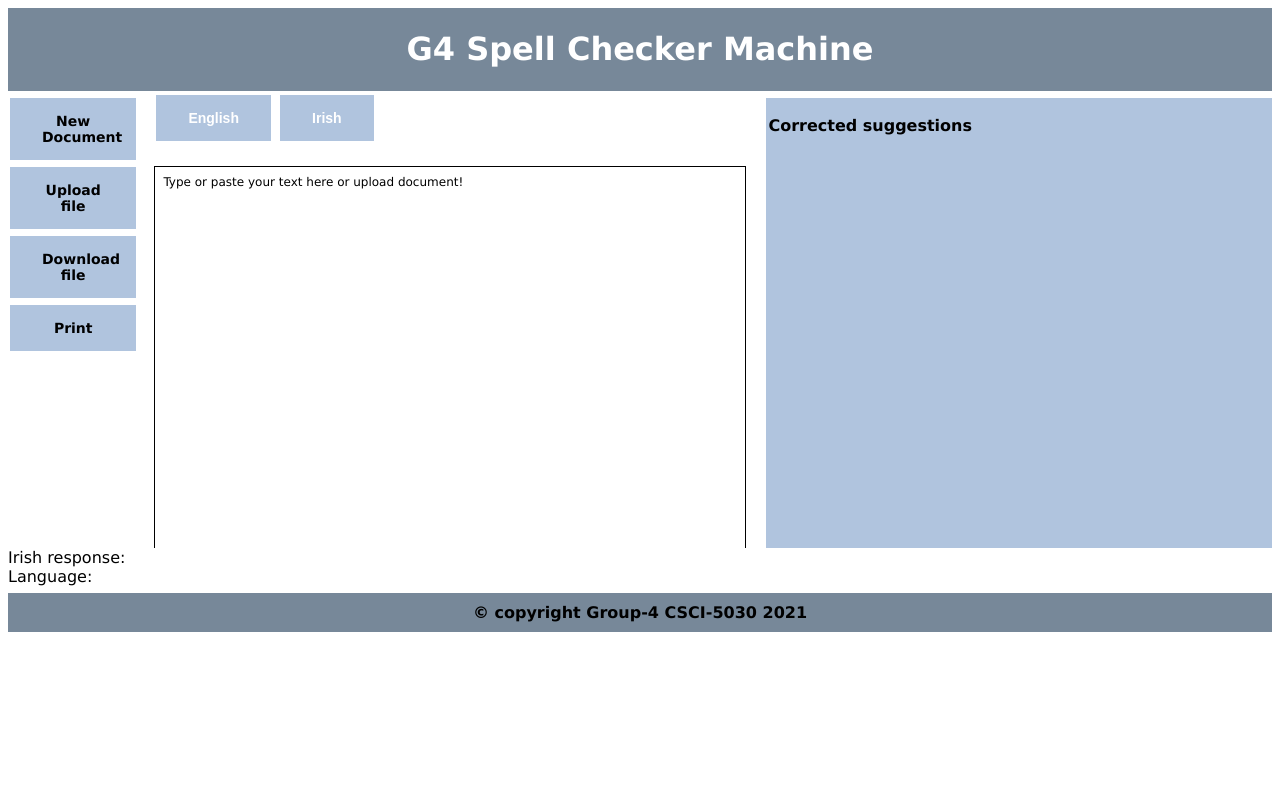
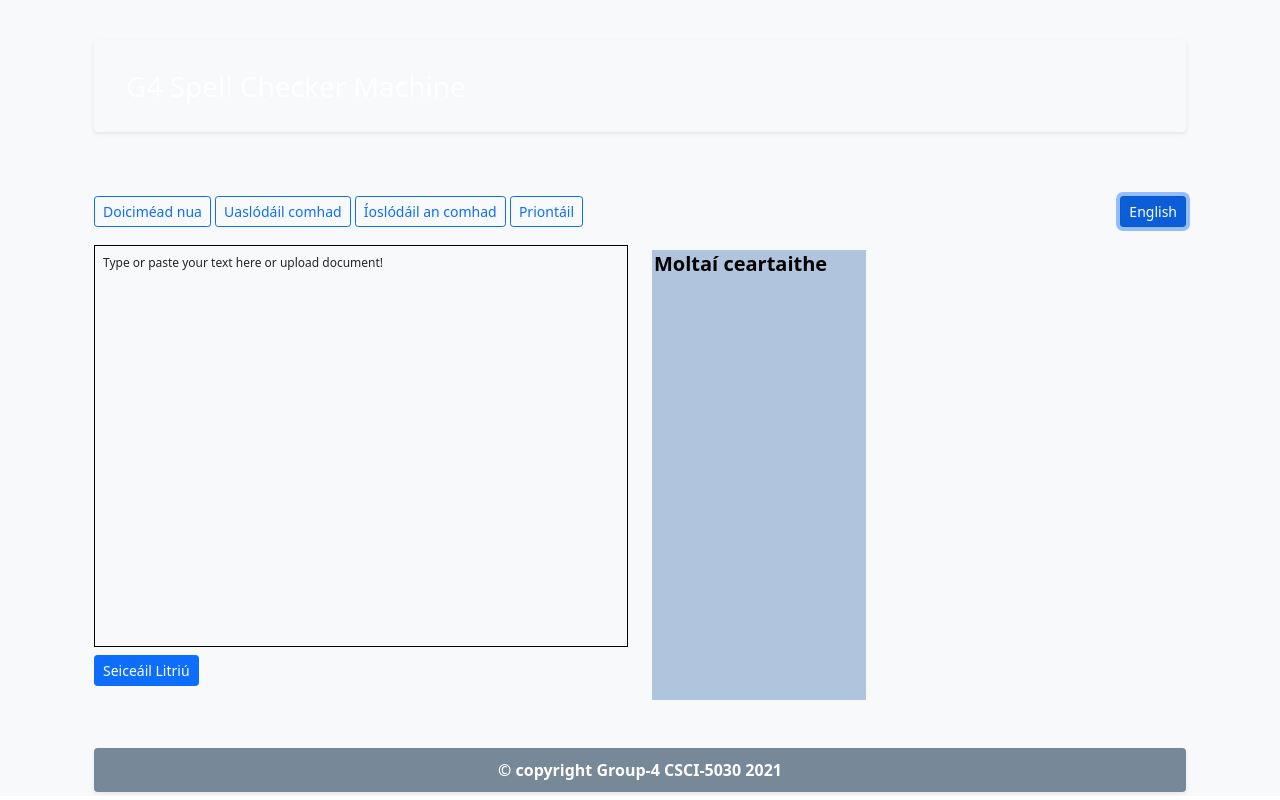
Before and after one commit to MarshallOkafor/spell-checker-app, a plain HTML site: page index.html in a window 1280 px wide. Both pictures are taken after a click on the button "Irish". Drawn offline with nearby package versions, Linux system fonts and the light colour scheme.

Commit message:
Modified the HTML file to improve the frontend

```diff
--- a/index.html
+++ b/index.html
@@ -8,66 +8,98 @@
                 <link rel="stylesheet" href="index.css">
                 <script src="https://cdn.jsdelivr.net/npm/vue@2.6.14/dist/vue.js"></script>
                 <script src="https://cdn.jsdelivr.net/npm/axios@0.12.0/dist/axios.min.js"></script>
+                <link href="https://cdn.jsdelivr.net/npm/bootstrap@5.0.2/dist/css/bootstrap.min.css" rel="stylesheet" integrity="sha384-EVSTQN3/azprG1Anm3QDgpJLIm9Nao0Yz1ztcQTwFspd3yD65VohhpuuCOmLASjC" crossorigin="anonymous">
         </head>
 
         <!-- body of the HTML content -->
         <body>
                 <!--div to allow manipulation of the content and suggestion area using Vue JavaScript framework-->
-                <div id="app">
+                <div id="app" class="bg-light">
 
                         <!-- The content header -->
-                        <div class="header">
-                                <h1>G4 Spell Checker Machine</h1>
+                        <div class="container px-4 pt-4">
+                                <div class="d-flex align-items-center p-3 my-3 text-white bg-blue rounded shadow-sm">
+                                        <div class="lh-1 p-3">
+                                                <h1 class="h3 mb-0 text-white lh-1">G4 Spell Checker Machine</h1>
                                         </div>
-
+                                </div>
                         <!-- The menu to use to manipulate the HTML page -->
-                        <div class="whole">
-                                <div class="menu">
-                                        <a id = 'nd'  class = "button">New Document</a>
-                                        <a id = 'uf' class = "button">Upload file</a>
-                                        <a id = 'df' class = "button">Download file</a>
-                                        <a id = 'prt' class = "button">Print</a>
+                        <div class="row g-3 py-3 pt-5 row-cols-1 row-cols-lg-2">
+                                <div class="col">
+                                        <button id='nd' type="button" class="btn  btn-sm btn-outline-primary">New Document</button>
+                                        <button id='uf' type="button" class="btn  btn-sm btn-outline-primary">Upload file</button>
+                                        <button id='df' type="button" class="btn  btn-sm btn-outline-primary">Download file</button>
+                                        <button id='prt' type="button" class="btn  btn-sm btn-outline-primary">Print</button>
 
                                 </div>
 
                                 <!-- The text area to collect the texts to be checked -->
-                                <div class="main">
+                                <div class="col">
+                                        <div class="row justify-content-end">
+					        <div class="col-auto">
+                                                        <button v-if="language === 'irish'" @click="setLanguage('english')" class='btn btn-sm btn-primary' data-reload>English</button>
+                                                        <button v-if="language === 'english'" @click="setLanguage('irish')"  class='btn btn-sm  btn-primary' data-reload>Irish</button>
+					        </div>
+					</div>
+                                </div>
+                        </div>
+
+                        <div class="row">
+                                <div class="col">
                                         <div>
-                                                                        <button @click="setLanguage('english')" class='button' data-reload>English</button>
-                                                                        <button @click="setLanguage('irish')"  class='button' data-reload>Irish</button>
-								</div>
-								<br>
                                                 <div class="text-body" id = "mainContentBox" contenteditable="true" spellcheck="false" @input="event => onInput(event)"
                                                 data-placeholder="Type or paste your text here or upload document!" v-html="richText">
                                                 </div>
 
-	                                <button @click="checkTextGrammar" id = 'CSbutton'>Check Spelling</button>
+	                                        <button v-if="!loading" @click="checkTextGrammar" id = 'CSbutton' class='btn btn-sm btn-primary mt-2'>Check Spelling</button>
+                                                <button v-if="loading" class="btn btn-primary btn-sm  mt-2" type="button" disabled>
+                                                <span class="spinner-border spinner-border-sm" role="status" aria-hidden="true"></span>
+                                                Loading...
+                                                </button>
+                                        </div>
                                 </div>
 
                                 <!-- The correction area to display the suggested texts -->
+                                <div class="col">
                                         <div class="right" >
-                                        <p id="suggest-text">Corrected suggestions</p>
+                                                <h5 id="suggest-text">Corrected suggestions</h5>
                                                 <ul>
-                                                <li v-for=" (word, index) in correctedWords"> {{ word.correct }} <button
+                                                        <li v-for=" (word, index) in correctedWords"> {{ word.correct }} <button class="btn btn-sm btn-link"
                                                         @click="replaceWord(word)" id = 'rpl' >replace</button></li>
                                                 </ul>
                                         </div>
                                 </div>
-                        Irish response: {{ irishResponse }} <br>
-                        Language: {{ language }}
+                        </div>
 
                         <!-- The footer of the HTML page -->
-                        <div class="footer" id ='ftr'>© copyright Group-4 CSCI-5030 2021</div>
+                        <div class="row">
+                                <div class="col">
+                                        <div class="footer mt-5 mb-1 text-white bg-blue rounded shadow-sm" id ='ftr'>© copyright Group-4 CSCI-5030 2021</div>
+                                </div>
+                        </div>
                 </div>
                         <!--Java Script-->
                         <script>
 
+                                // Script for Backend
+                                var app = new Vue({
+                                        el: '#app',
+                                        data: {
+                                                irishResponse: "N/A",
+                                                language: 'english',
+                                                message: 'Hello Vue!',
+                                                text: '',
+                                                loading: false,
+                                                richText: null,
+                                                event: null,
+                                                correctedWords: [],
+                                                timeoutQuery: null
+                                        },
+                                        methods: {
 				       // Script for Multi-Lingual Frontend
-				var DataReload = document.querySelectorAll("[data-reload]");
-				window.addEventListener('hashchange', function () {
-					//Defining language via window hash
-					if(window.location.hash) {
-						if(window.location.hash == "#irish"){
+                                                setLanguage(lang){
+                                                        this.language = lang;
+						        if(this.language === "irish"){
 						                document.getElementById("nd").innerText = "Doiciméad nua";
 						                document.getElementById("uf").innerText = "Uaslódáil comhad";
 						                document.getElementById("df").innerText = "Íoslódáil an comhad";
@@ -77,7 +109,7 @@
 						                document.getElementById("rpl").innerText = "ionad";
 						                document.getElementById("ftr").innerText = "© cóipcheart Grúpa-4 CSCI-5030 2021";
 						}
-						else if(window.location.hash == "#english"){
+						else {
 						        document.getElementById("nd").innerText = "New Document";
 						        document.getElementById("uf").innerText = "Upload file";
 						        document.getElementById("df").innerText = "Download file";
@@ -87,34 +119,20 @@
 						        document.getElementById("rpl").innerText = "replace";
 						        document.getElementById("ftr").innerText = "© copyright Group-4 CSCI-5030 2021";
 						}
+					},
+                                                async checkTextGrammar() {
 
-						//Language reload onclick iteration
-						for (i=0; i<= DataReload.length; i++) {
-						        DataReload[i] = function () { location.reload(true); };
+                                                        this.loading = true;
+                                                        let url = 'http://127.0.0.1:5000/api/v1/check';
+                                                        if (this.language === "irish") {
+                                                        url = 'http://127.0.0.1:5000/api/v1/check/irish';
                                                         }
-					}
-				}, false);
 
-				// Script for Backend
-                                var app = new Vue({
-                                        el: '#app',
-                                        data: {
-                                                message: 'Hello Vue!',
-                                                text: '',
-                                                richText: null,
-                                                event: null,
-                                                correctedWords: [],
-                                                timeoutQuery: null
-                                        },
-                                        methods: {
-                                                async checkTextGrammar() {
                                                         // strip html tags
                                                         const txt = this.text.replaceAll(/(<([^>]+)>)/ig, '');
 
                                                         // Get corrections from api
-                                                        axios
-                                                                .post('http://127.0.0.1:5000/api/v1/check', { text: txt })
-                                                                .then(response => {
+                                                        axios.post(url, { text: txt }).then(response => {
 
                                                                          const existingCorrections = this.correctedWords;
                                                                          // Set text corrections
@@ -132,6 +150,8 @@
                                                                 })
                                                                 .catch(error => {
                                                                         this.answer = 'Error! Could not reach the API. ' + error
+                                                                }).finally( ()=>{
+                                                                          this.loading = false;
                                                                 })
                                                 },
                                                 replaceWord(word) {
```
Lines whose indentation alone changed are shown as unchanged.
